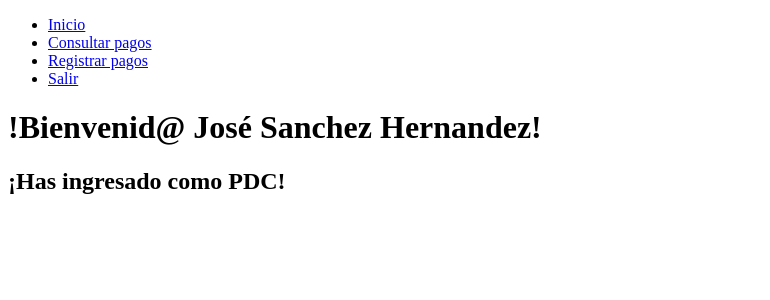
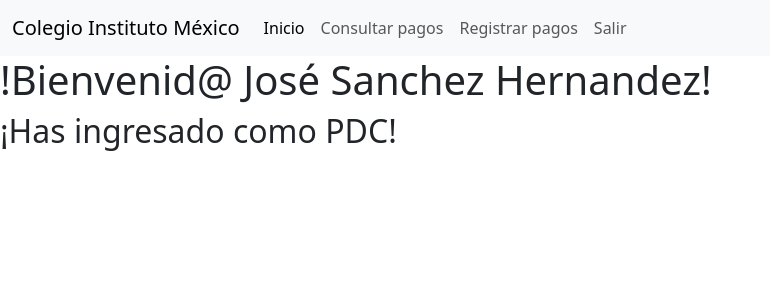
Before and after one commit to ramssrez/colegioMexico, a PHP site: page /pages/homeUserPDC.php in a window 1280 px wide. Shown: the top 300 px of the page, without its empty margins (0-770 px from the left). Run offline with PHP 8.4, Linux system fonts and the light colour scheme; a user stored in the database is signed in.

Commit message:
Integración de la sección del navbar para el usuario PDC

```diff
--- a/components/navigationPDC.php
+++ b/components/navigationPDC.php
@@ -1,8 +1,24 @@
-        <nav class="navbar">
-            <ul>
-                <li><a href="../pages/homeUserPDC.php">Inicio</a></li>
-                <li><a href="../pages/consultarPagosPDC.php">Consultar pagos</a></li>
-                <li><a href="#">Registrar pagos</a></li>
-                <li><a href="../config/logout.php">Salir</a></li>
-            </ul>
+        <nav class="navbar navbar-expand-lg bg-body-tertiary">
+            <div class="container-fluid">
+                <a class="navbar-brand" href="#">Colegio Instituto México</a>
+                <button class="navbar-toggler" type="button" data-bs-toggle="collapse" data-bs-target="#navbarNav" aria-controls="navbarNav" aria-expanded="false" aria-label="Toggle navigation">
+                    <span class="navbar-toggler-icon"></span>
+                </button>
+                <div class="collapse navbar-collapse" id="navbarNav">
+                    <ul class="navbar-nav">
+                        <li class="nav-item">
+                            <a class="nav-link active" aria-current="page" href="../pages/homeUserPDC.php">Inicio</a>
+                        </li>
+                        <li class="nav-item">
+                            <a class="nav-link" href="../pages/consultarPagosPDC.php">Consultar pagos</a>
+                        </li>
+                        <li class="nav-item">
+                            <a class="nav-link" href="#">Registrar pagos</a>
+                        </li>
+                        <li class="nav-item">
+                            <a class="nav-link" href="../config/logout.php">Salir</a>
+                        </li>
+                    </ul>
+                </div>
+            </div>
         </nav>
--- a/pages/consultarPagosPDC.php
+++ b/pages/consultarPagosPDC.php
@@ -13,7 +13,7 @@
     <head>
         <meta charset="UTF-8">
         <meta name="viewport" content="width=device-width, initial-scale=1.0">
-        <link rel="stylesheet" href="../css/styles.css">
+        <link href="https://cdn.jsdelivr.net/npm/bootstrap@5.3.3/dist/css/bootstrap.min.css" rel="stylesheet" integrity="sha384-QWTKZyjpPEjISv5WaRU9OFeRpok6YctnYmDr5pNlyT2bRjXh0JMhjY6hW+ALEwIH" crossorigin="anonymous">
         <title>!Bienvenid@ <?php echo $client; ?></title>
     </head>
     <body class = "background-pagos">
--- a/pages/homeUserPDC.php
+++ b/pages/homeUserPDC.php
@@ -13,7 +13,7 @@
     <head>
         <meta charset="UTF-8">
         <meta name="viewport" content="width=device-width, initial-scale=1.0">
-        <link rel="stylesheet" href="../css/styles.css">
+        <link href="https://cdn.jsdelivr.net/npm/bootstrap@5.3.3/dist/css/bootstrap.min.css" rel="stylesheet" integrity="sha384-QWTKZyjpPEjISv5WaRU9OFeRpok6YctnYmDr5pNlyT2bRjXh0JMhjY6hW+ALEwIH" crossorigin="anonymous">
         <title>!Bienvenid@ <?php echo $client; ?></title>
     </head>
     <body class="background-home">
```
Also changed, not shown: components/navigationPF.php (+0 -9 lines).
